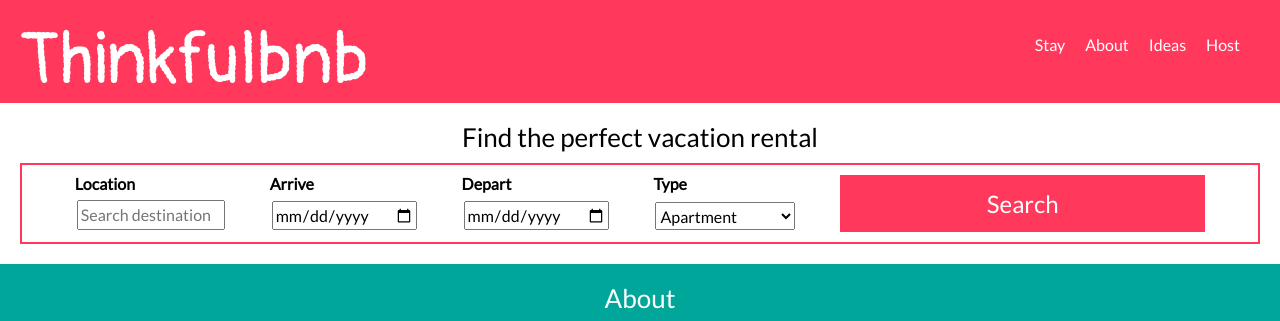
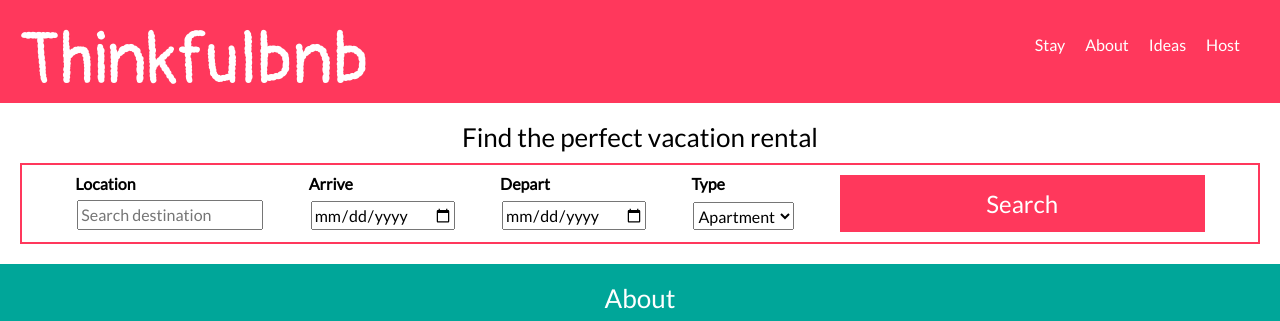
Before and after one commit to MGBrixey/LearningFrontEnd, a plain HTML site: page index.html in a window 1280 px wide. Shown: the top 321 px of the page. Drawn offline with nearby package versions, Linux system fonts and the light colour scheme.

Commit message:
Update again

```diff
--- a/style.css
+++ b/style.css
@@ -177,7 +177,7 @@ footer p {
     display: flex;
     flex-direction: row;
     margin: 2px;
-    width: 140px;
+    width: auto;
   }
 
   form button {
```
